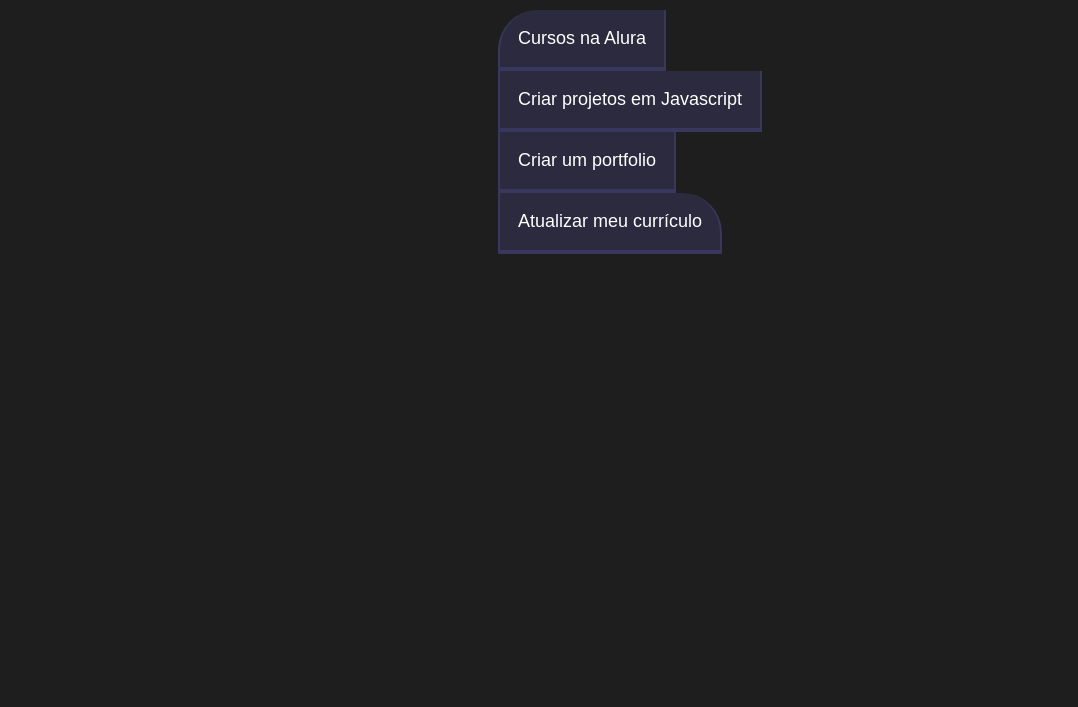
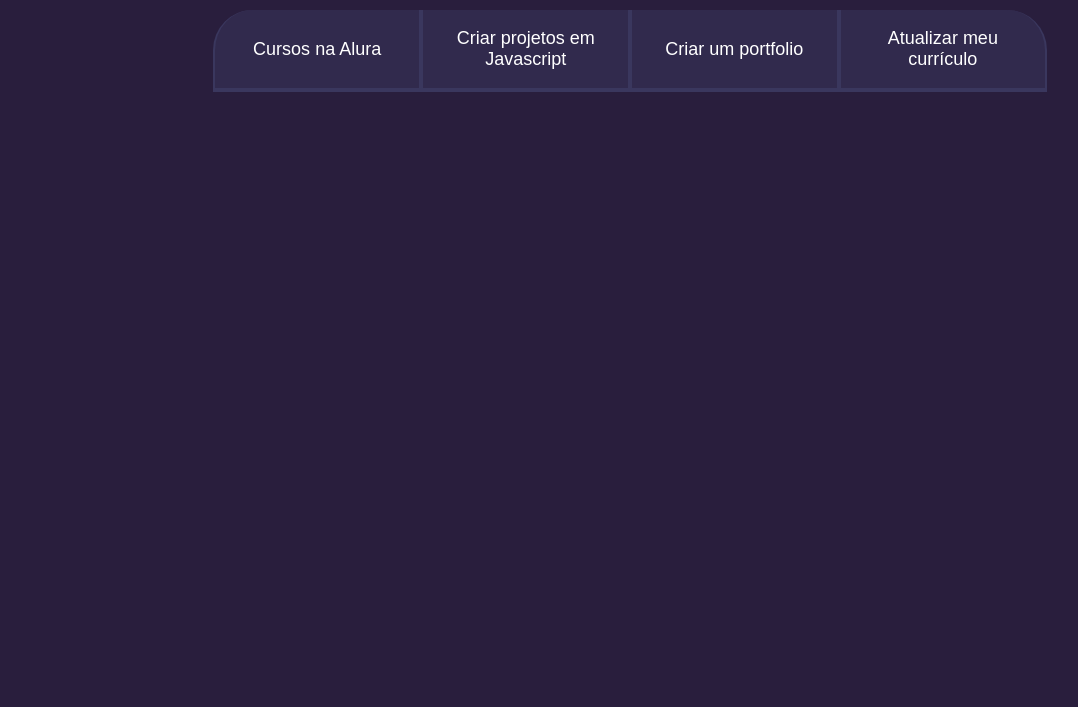
Before and after one commit to Edu-frig009/nome, a plain HTML site: page index.html in a window 1280 px wide. Shown: the part 93-800 px from the top of the page, without its empty margins (10-1088 px from the left). Drawn offline with Linux system fonts and the light colour scheme.

Commit message:
gfgfrgfe

```diff
--- a/style.css
+++ b/style.css
@@ -1,7 +1,7 @@
 @import url("https://fonts.googleapis.com/css2?family=Chakra+Petch:wght@400;700&display=swap");
 
 :root {
-  --cor-de-fundo: #1e1e1e;
+  --cor-de-fundo: #291e3d;
   --verde: #6fff57;
   --branco: #ffffff;
   --botao-ativo: #3a375e;
@@ -45,6 +45,7 @@
   font-size: 18px;
   align-items: center;
   flex: 1;
+
   border-bottom: 4px solid var(--botao-ativo);
   border-left: 2px solid var(--botao-ativo);
   border-right: 2px solid var(--botao-ativo);
@@ -52,24 +53,21 @@
 }
 
 .botao:first-child {
-  border-radius: 40px 40px 0 0;
+  border-radius: 40px 0 0;
 }
-
-.botoes {
-  display: block;
+.ativo {
+  background-color: var(--botao-ativo);
+  border-bottom: 4px solid var(--verde);
 }
 
 @media screen and (min-width: 768px) {
-  /* Código omitido */
+    /* Código omitido */
 
-  .botao:last-child {
-    border-radius: 0 40px 0 0;
-  }
-}
-@media screen and (min-width: 768px) {
-  /* Código omitido */
+    .botao:last-child {
+        border-radius: 0 40px 0 0;
+    }
 
-  .botao:first-child {
-    border-radius: 40px 0 0 0;
-  }
-}
+    .botoes {
+        display: flex;
+    }
+} /* <--- Certifique-se de que essa chave fecha o @media no final do arquivo */
```
